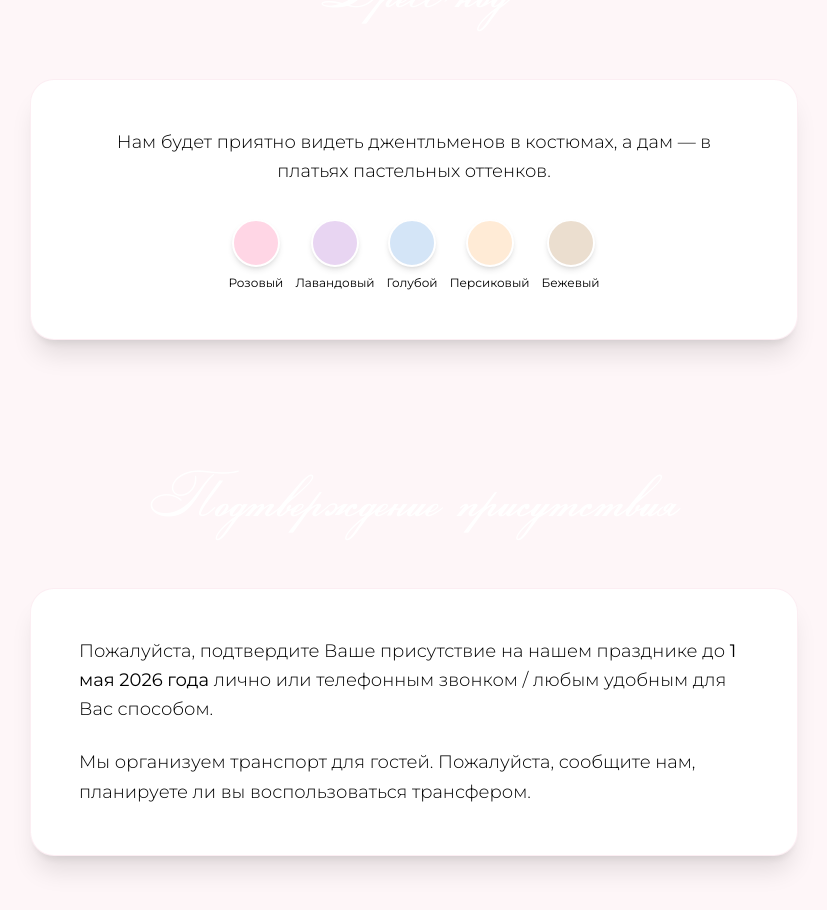
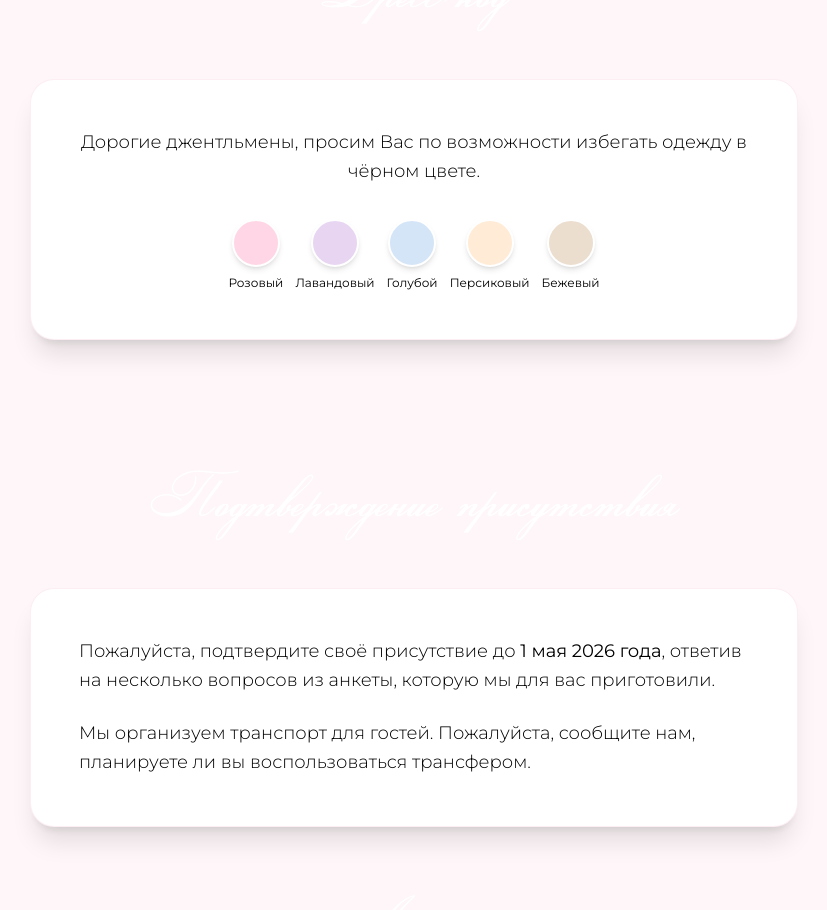
Before and after one commit to NugMate/wedding-ra, a React (Vite) app: page / in a window 1280 px wide. Shown: the part 3120-4030 px from the top of the page, without its empty margins (226-1053 px from the left). Built offline with nearby package versions, Linux system fonts and the light colour scheme.

Commit message:
Update dress code and RSVP instructions for clarity

```diff
--- a/src/app/components/DressCode.tsx
+++ b/src/app/components/DressCode.tsx
@@ -24,7 +24,7 @@ export function DressCode() {
           transition={{ duration: 0.8, delay: 0.2, ease: "easeOut" }}
         >
           <p className="text-base sm:text-lg text-[#000000] text-center leading-relaxed">
-            Нам будет приятно видеть джентльменов в костюмах, а дам — в платьях пастельных оттенков.
+            Дорогие джентльмены, просим Вас по возможности избегать одежду в чёрном цвете.
           </p>
 
           {/* Color palette suggestion */}
--- a/src/app/components/RSVP.tsx
+++ b/src/app/components/RSVP.tsx
@@ -25,7 +25,7 @@ export function RSVP() {
           transition={{ duration: 0.8, delay: 0.2, ease: "easeOut" }}
         >
           <p className="text-base sm:text-lg text-[#000000] leading-relaxed mb-6">
-            Пожалуйста, подтвердите Ваше присутствие на нашем празднике до <strong>1 мая 2026 года</strong> лично или телефонным звонком / любым удобным для Вас способом.
+            Пожалуйста, подтвердите своё присутствие до <strong>1 мая 2026 года</strong>, ответив на несколько вопросов из анкеты, которую мы для вас приготовили.
           </p>
           <p className="text-base sm:text-lg text-[#000000] leading-relaxed">
             Мы организуем транспорт для гостей. Пожалуйста, сообщите нам, планируете ли вы воспользоваться трансфером.
```
